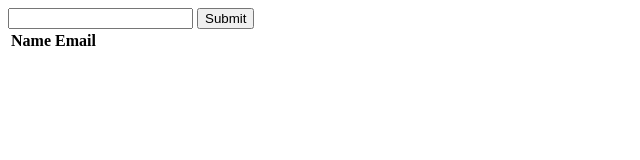
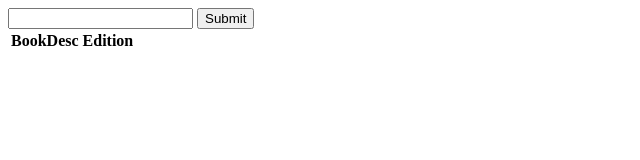
Before and after one commit to sunitagajurel/libraryManagementSystem, a website: page index.html in a window 1280 px wide. Shown: the full height of the page, 0-640 px from the left. Drawn offline with nearby package versions, Linux system fonts and the light colour scheme.

Commit message:
minor frontend-database connection

```diff
--- a/index.html
+++ b/index.html
@@ -12,8 +12,8 @@
     <table id="responseTable">
         <thead>
             <tr>
-                <th>Name</th>
-                <th>Email</th>
+                <th>BookDesc</th>
+                <th>Edition</th>
             </tr>
         </thead>
         <tbody id="tableBody"></tbody>
```
